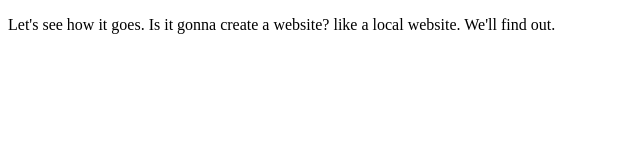
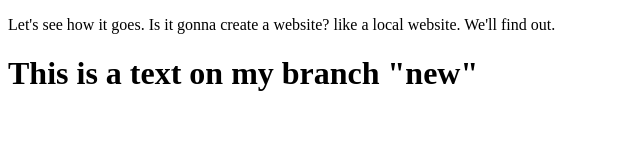
Before and after one commit to Blezyn25/devopslearning, a plain HTML site: page index.htm in a window 1280 px wide. Shown: the whole page, without its empty margins (0-640 px from the left). Drawn offline with Linux system fonts and the light colour scheme.

Commit message:
This is my first commit on 'new'

```diff
--- a/index.htm
+++ b/index.htm
@@ -7,6 +7,6 @@ Let's see how it goes.
 Is it gonna create a website? like a local website.
 We'll find out.
 </p>
-
+<h1>This is a text on my branch "new"</h1>
 </body>
 </html>
```
